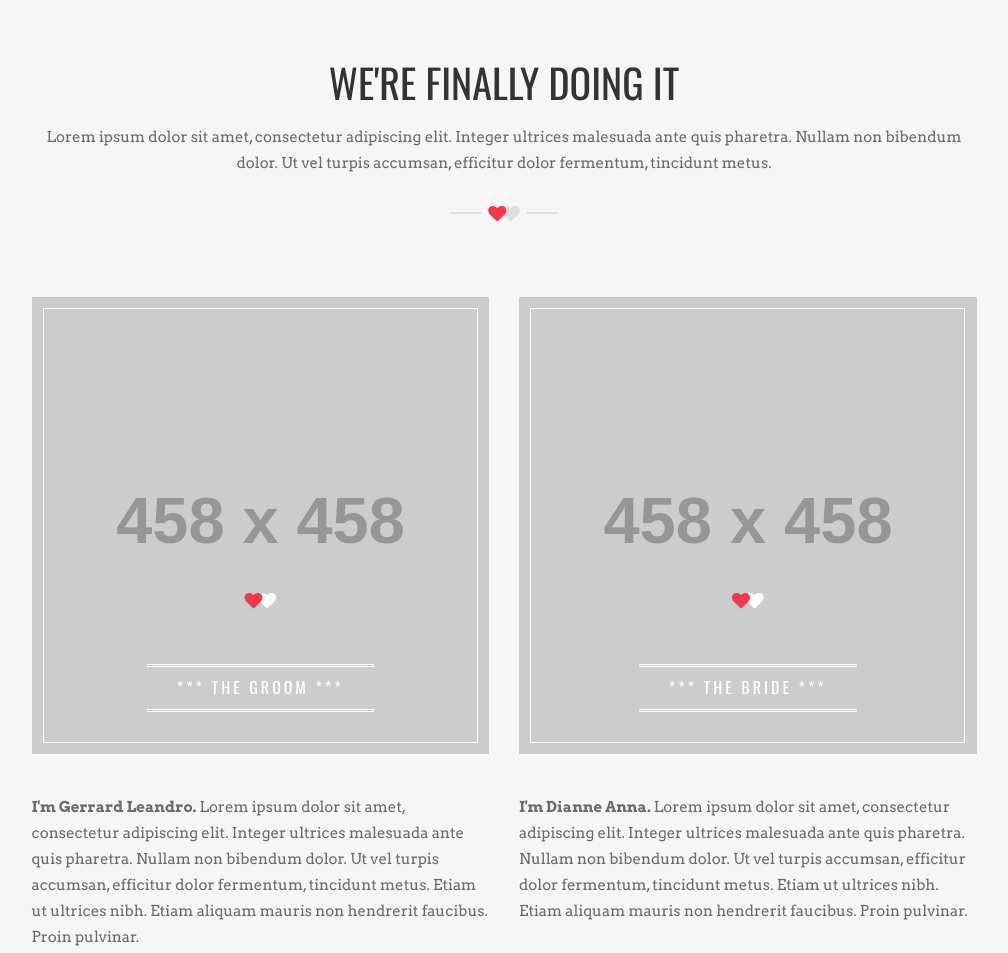
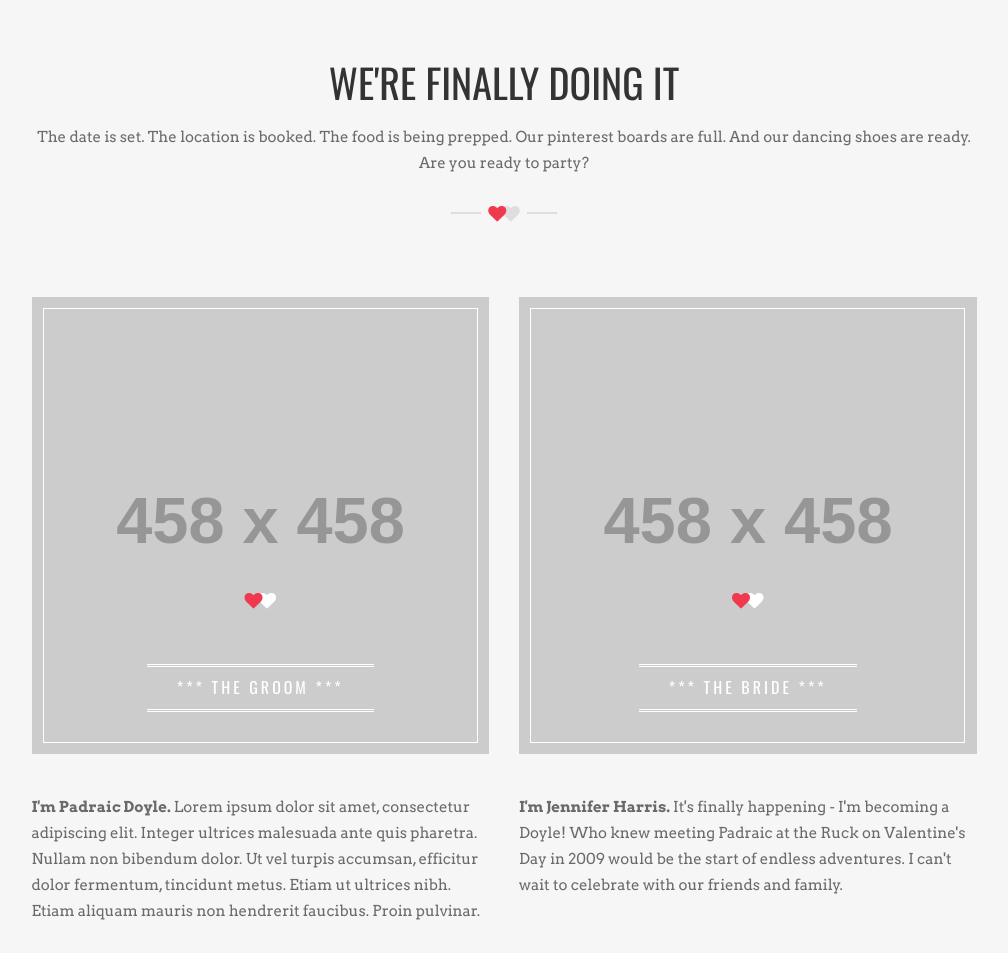
Before and after one commit to harrij5/harrij5.github.io, a plain HTML site: page index.html in a window 1280 px wide. Shown: the part 900-1853 px from the top of the page, without its empty margins (136-1144 px from the left). Drawn offline with nearby package versions, Linux system fonts and the light colour scheme; placeholder pictures from the web are drawn by us.

Commit message:
made changes

```diff
--- a/index.html
+++ b/index.html
@@ -362,7 +362,7 @@
                             	</h1>
 
                             	<p class="blurb">
-                            		Lorem ipsum dolor sit amet, consectetur adipiscing elit. Integer ultrices malesuada ante quis pharetra. Nullam non bibendum dolor. Ut vel turpis accumsan, efficitur dolor fermentum, tincidunt metus.
+                            		The date is set. The location is booked. The food is being prepped. Our pinterest boards are full. And our dancing shoes are ready. Are you ready to party?
                            	 	</p>
 
                             	<div class="heart-divider">
@@ -422,7 +422,7 @@
 							</div><!--END of PHOTO-ITEM-->
 
                             <p class="couple-excerpt animation fadeInLeft">
-                            	<strong>I'm Gerrard Leandro. </strong>Lorem ipsum dolor sit amet, consectetur adipiscing elit. Integer ultrices malesuada ante quis pharetra. Nullam non bibendum dolor. Ut vel turpis accumsan, efficitur dolor fermentum, tincidunt metus. Etiam ut ultrices nibh.  Etiam aliquam mauris non hendrerit faucibus. Proin pulvinar.
+                            	<strong>I'm Padraic Doyle. </strong>Lorem ipsum dolor sit amet, consectetur adipiscing elit. Integer ultrices malesuada ante quis pharetra. Nullam non bibendum dolor. Ut vel turpis accumsan, efficitur dolor fermentum, tincidunt metus. Etiam ut ultrices nibh.  Etiam aliquam mauris non hendrerit faucibus. Proin pulvinar.
                             </p>
 
                         </div>
@@ -474,7 +474,7 @@
 							</div><!--END of PHOTO-ITEM-->
 
                             <p class="couple-excerpt animation fadeInRight">
-                            	<strong>I'm Dianne Anna. </strong>Lorem ipsum dolor sit amet, consectetur adipiscing elit. Integer ultrices malesuada ante quis pharetra. Nullam non bibendum dolor. Ut vel turpis accumsan, efficitur dolor fermentum, tincidunt metus. Etiam ut ultrices nibh.  Etiam aliquam mauris non hendrerit faucibus. Proin pulvinar.
+                            	<strong>I'm Jennifer Harris. </strong> It's finally happening - I'm becoming a Doyle! Who knew meeting Padraic at the Ruck on Valentine's Day in 2009 would be the start of endless adventures. I can't wait to celebrate with our friends and family.
                             </p>
 
                         </div>
```
